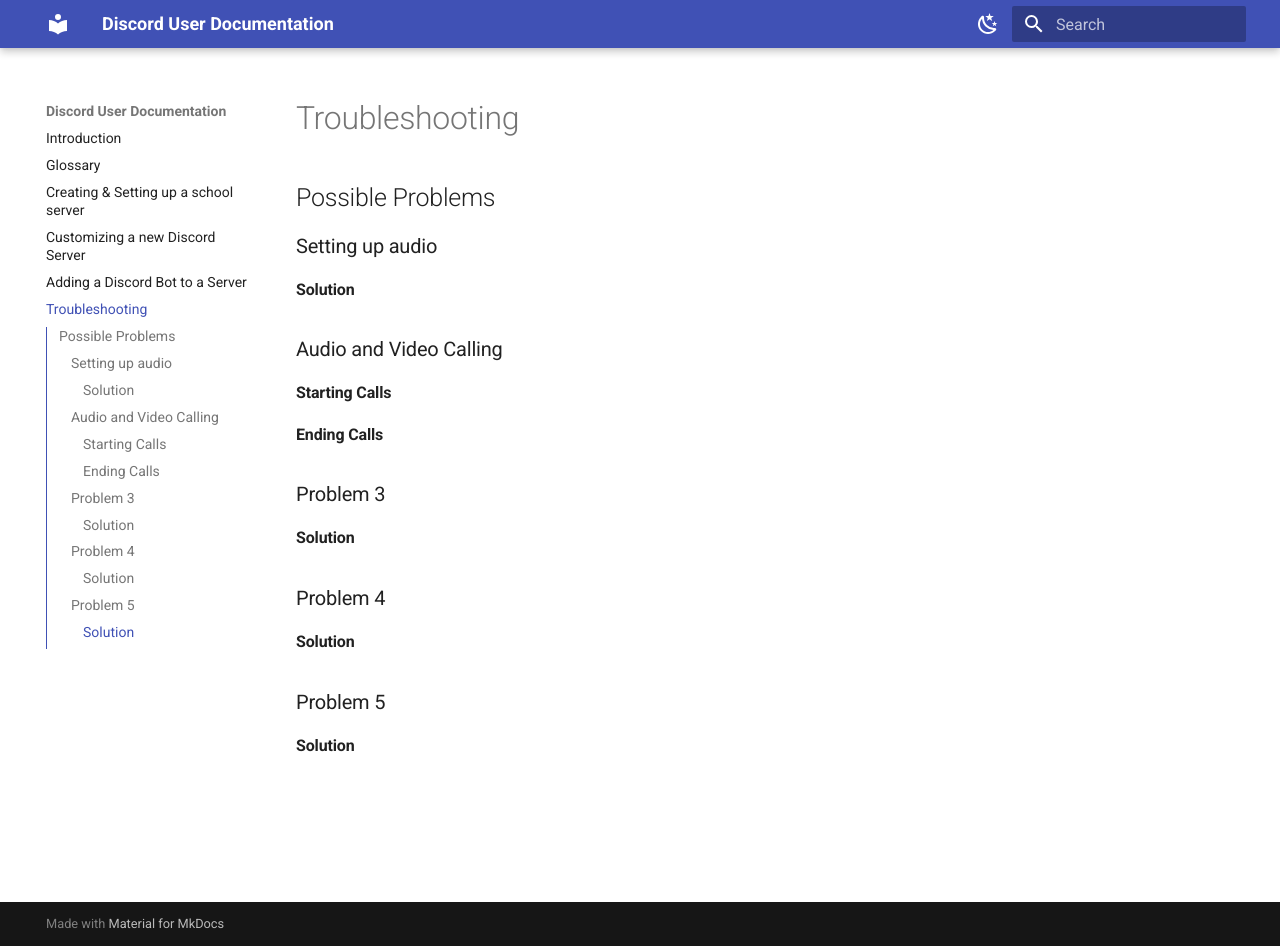
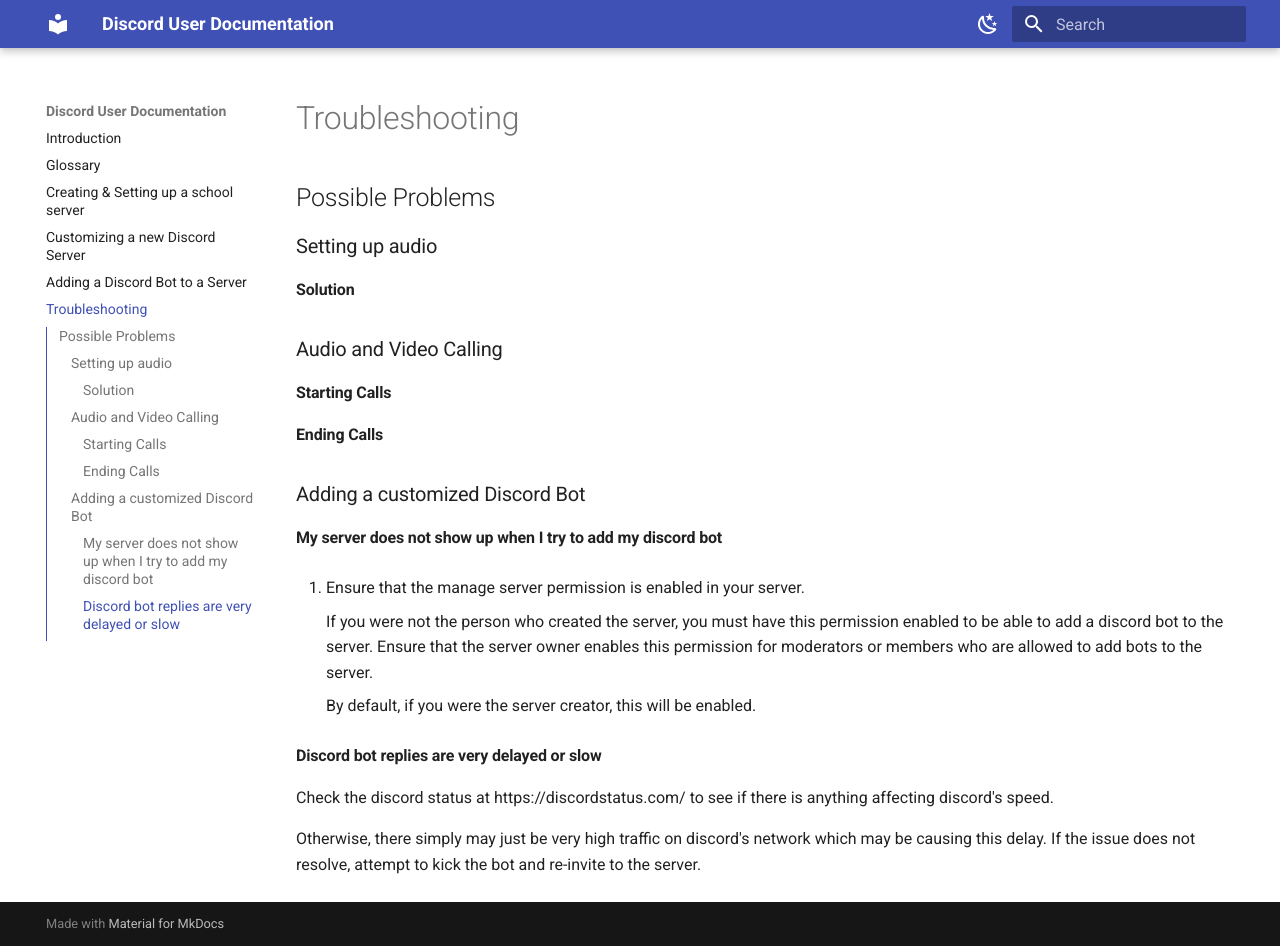
Before and after one commit to levxxvi/User-Documentation, an MkDocs documentation site: the page built from docs/troubleshooting.md, in a window 1280 px wide and 946 px high. Built offline with MkDocs 1.6.1 and Material for MkDocs 9.7.7, drawn with Linux system fonts in a browser that asks for light colours.

Commit message:
Add troubleshooting content

```diff
--- a/docs/troubleshooting.md
+++ b/docs/troubleshooting.md
@@ -12,14 +12,19 @@
 
 #### Ending Calls
 
-### Problem 3
+### Adding a customized Discord Bot
 
-#### Solution
+#### My server does not show up when I try to add my discord bot
 
-### Problem 4
 
-#### Solution
+1. Ensure that the manage server permission is enabled in your server.
 
-### Problem 5
+    If you were not the person who created the server, you must have this permission enabled to be able to add a discord bot to the server. Ensure that the server owner enables this permission for moderators or members who are allowed to add bots to the server.
 
-#### Solution
+    By default, if you were the server creator, this will be enabled.
+
+#### Discord bot replies are very delayed or slow
+
+Check the discord status at https://discordstatus.com/ to see if there is anything affecting discord's speed.
+
+Otherwise, there simply may just be very high traffic on discord's network which may be causing this delay. If the issue does not resolve, attempt to kick the bot and re-invite to the server.
```
